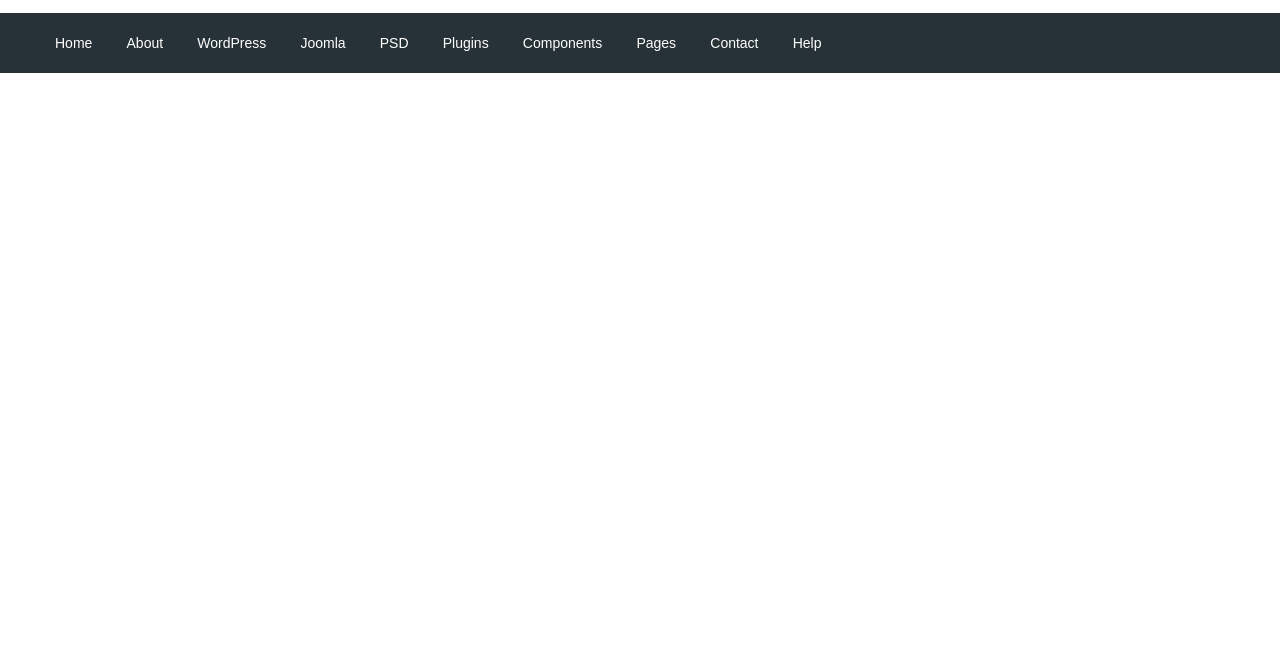
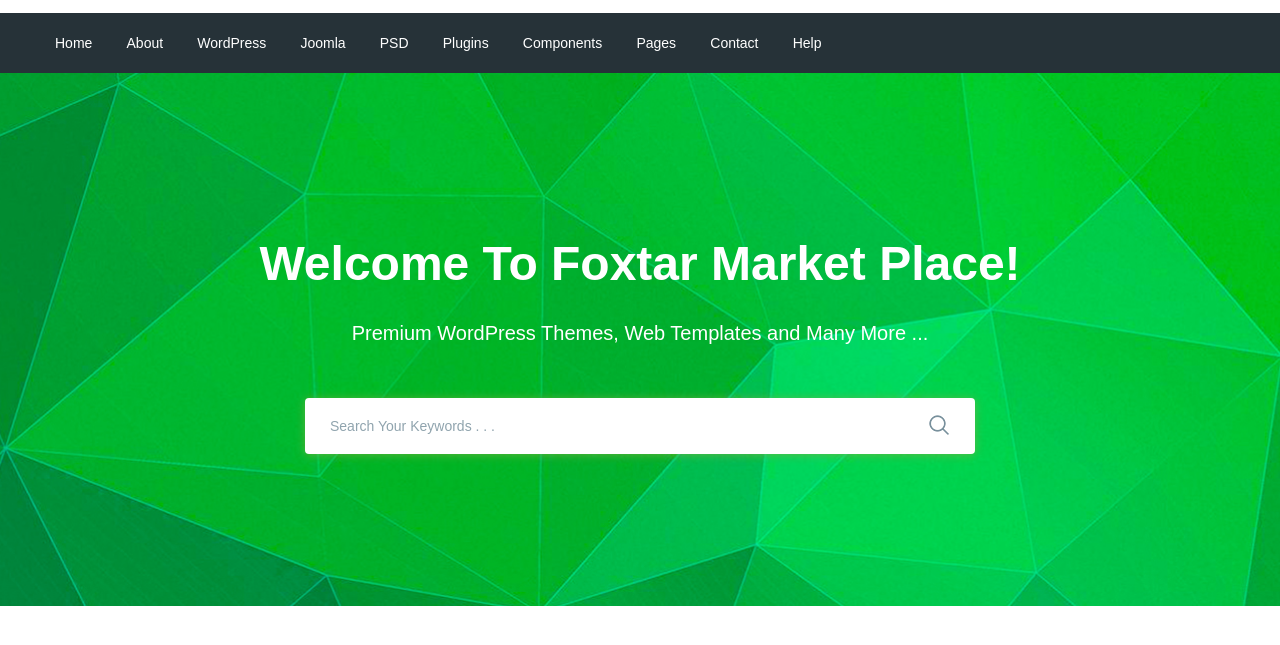
Before and after one commit to StormC4t/moderno, a website: page app/index.html in a window 1280 px wide. Shown: the part 77-722 px from the top of the page. Drawn offline with nearby package versions, Linux system fonts and the light colour scheme; files that its build step writes are made by us from their sources.

Commit message:
added search section

```diff
--- a/app/index.html
+++ b/app/index.html
@@ -95,8 +95,27 @@
         </nav>
       </div>
     </div>
-
   </header>
+  <section class="search" style="  background-image: url(/img/search-bg.jpg);">
+    <div class="container">
+      <div class="search__inner">
+        <div class="search__inner-title">
+          Welcome To Foxtar Market Place!
+        </div>
+        <div class="search__inner-text">
+          Premium WordPress Themes, Web Templates and Many More ...
+        </div>
+        <div class="search__inner-form">
+          <form>
+            <input type="text" placeholder="Search Your Keywords . . ." required>
+            <button type="submit">
+              <img src="img/icons/search.png" alt="">
+            </button>
+          </form>
+        </div>
+      </div>
+    </div>
+  </section>
 
 
 
--- a/app/scss/style.scss
+++ b/app/scss/style.scss
@@ -51,3 +51,54 @@
     font-size: 14px;
   }
 }
+.search{
+
+  background-repeat: no-repeat;
+  background-size: cover;
+  background-position: center;
+  min-height: 533px;
+}
+.search__inner{
+  padding: 155px 0px 100px;
+  color: #fff;
+  text-align: center;
+  &-title{
+    margin-bottom: 18px;
+    font-size: 48px;
+    font-weight: 700;
+    line-height: 72px;
+  }
+  &-text{
+    margin-bottom: 50px;
+    font-weight: 500;
+    font-size: 20px;
+    line-height: 30px;
+  }
+  &-form{
+    max-width: 670px;
+    margin: 0 auto;
+    position: relative;
+    input{
+      display: block;
+      width: 100%;
+      box-shadow: 0px 1px 10px 0px rgba(124, 178, 64, 0.75);
+      border-radius: 4px;
+      height: 56px;
+      border: none;
+      font-size: 14px;
+      font-weight: 500;
+      padding-left: 25px;
+      padding-right: 60px;
+      &::placeholder{
+        color: #90a4ae;
+      }
+    }
+    button{
+      position: absolute;
+      border: none;
+      background-color: transparent;
+      right: 20px;
+      top: 16px;
+    }
+  }
+}
```
Also changed, not shown: app/img/icons/search.png (added), app/img/search-bg.jpg (added).
